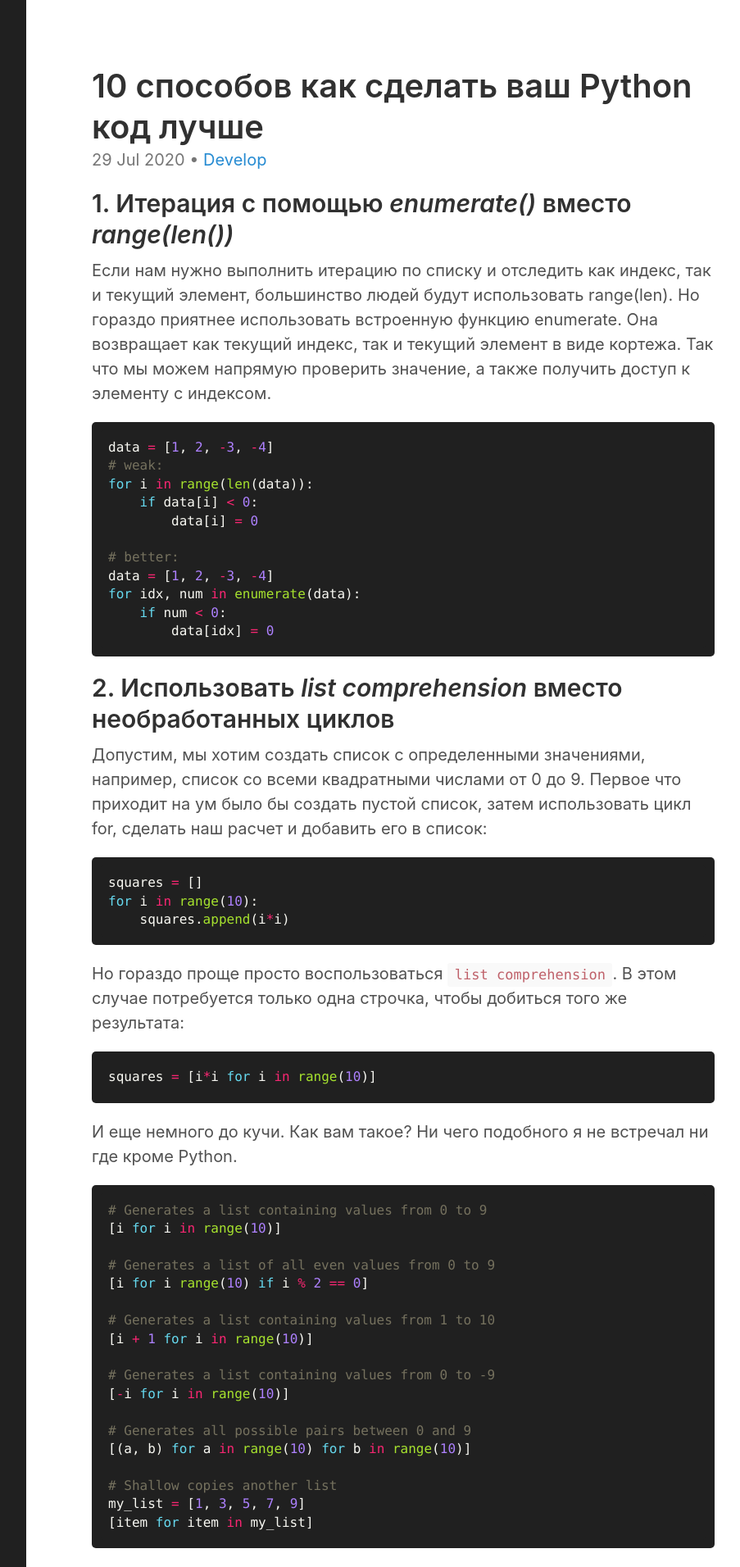
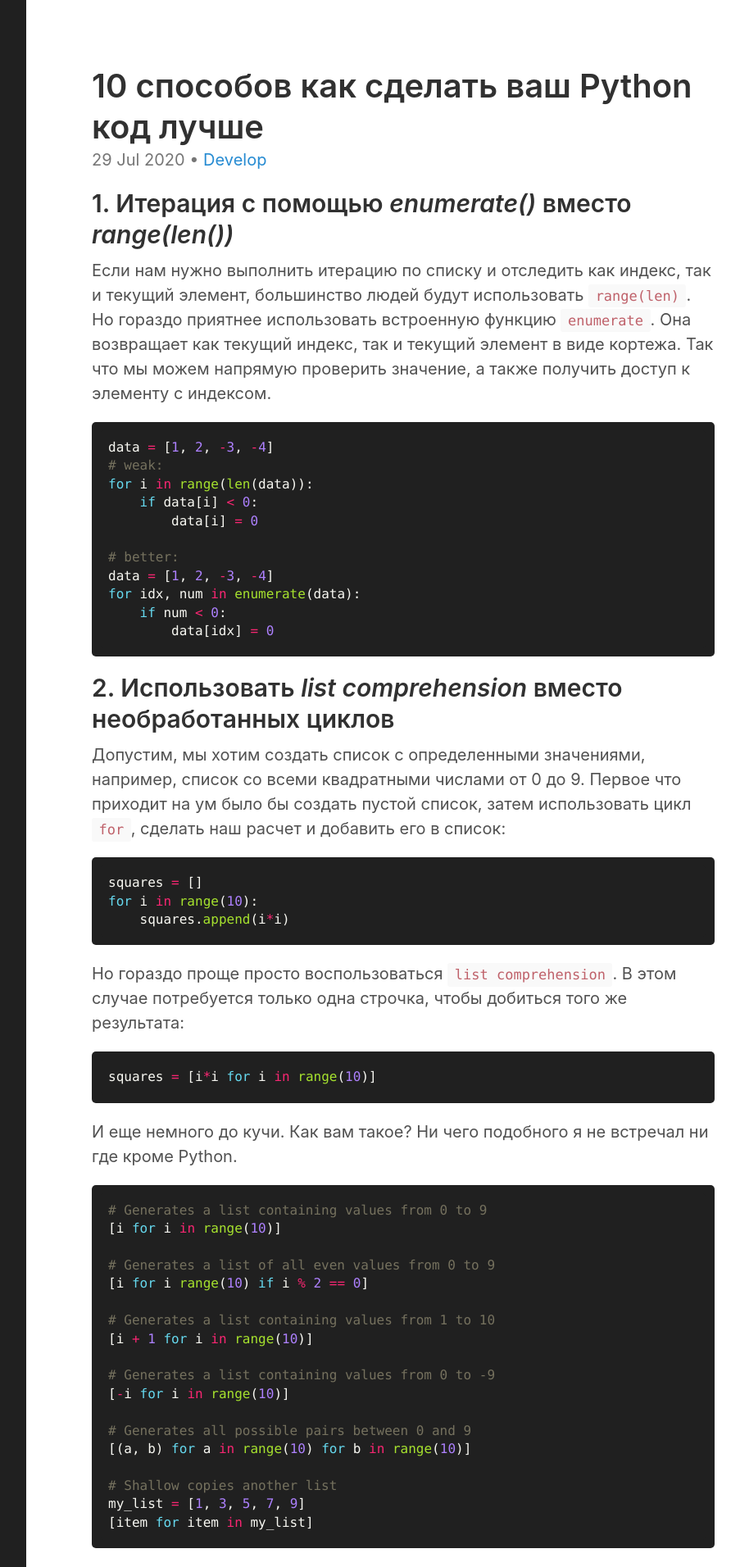
Before and after one commit to neegor/blog.gorschal.github.io, a Jekyll site: the page built from _posts/2020-07-29-kak-sdelat-python-kod-luchshe.md, in a window 1280 px wide. Shown: the top 1912 px of the page at 82% size, without its empty margins (328-1231 px from the left). Built offline with Jekyll 4.4.1, drawn with Linux system fonts in a browser that asks for light colours; some of the changed text lies outside the part shown.

Commit message:
незначительные правки

````diff
--- a/_posts/2020-07-29-kak-sdelat-python-kod-luchshe.md
+++ b/_posts/2020-07-29-kak-sdelat-python-kod-luchshe.md
@@ -10,7 +10,7 @@ tags:
 
 ## 1. Итерация с помощью *enumerate()* вместо *range(len())*
 
-Если нам нужно выполнить итерацию по списку и отследить как индекс, так и текущий элемент, большинство людей будут использовать range(len). Но гораздо приятнее использовать встроенную функцию enumerate. Она возвращает как текущий индекс, так и текущий элемент в виде кортежа. Так что мы можем напрямую проверить значение, а также получить доступ к элементу с индексом.
+Если нам нужно выполнить итерацию по списку и отследить как индекс, так и текущий элемент, большинство людей будут использовать `range(len)`. Но гораздо приятнее использовать встроенную функцию `enumerate`. Она возвращает как текущий индекс, так и текущий элемент в виде кортежа. Так что мы можем напрямую проверить значение, а также получить доступ к элементу с индексом.
 
 ```python
 data = [1, 2, -3, -4]
@@ -28,7 +28,7 @@ for idx, num in enumerate(data):
 
 ## 2. Использовать *list comprehension* вместо необработанных циклов
 
-Допустим, мы хотим создать список с определенными значениями, например, список со всеми квадратными числами от 0 до 9. Первое что приходит на ум было бы создать пустой список, затем использовать цикл for, сделать наш расчет и добавить его в список:
+Допустим, мы хотим создать список с определенными значениями, например, список со всеми квадратными числами от 0 до 9. Первое что приходит на ум было бы создать пустой список, затем использовать цикл `for`, сделать наш расчет и добавить его в список:
 
 ```python
 squares = []
````
Also changed, not shown: other parts of _posts/2020-07-29-kak-sdelat-python-kod-luchshe.md (+2 -2 lines).
